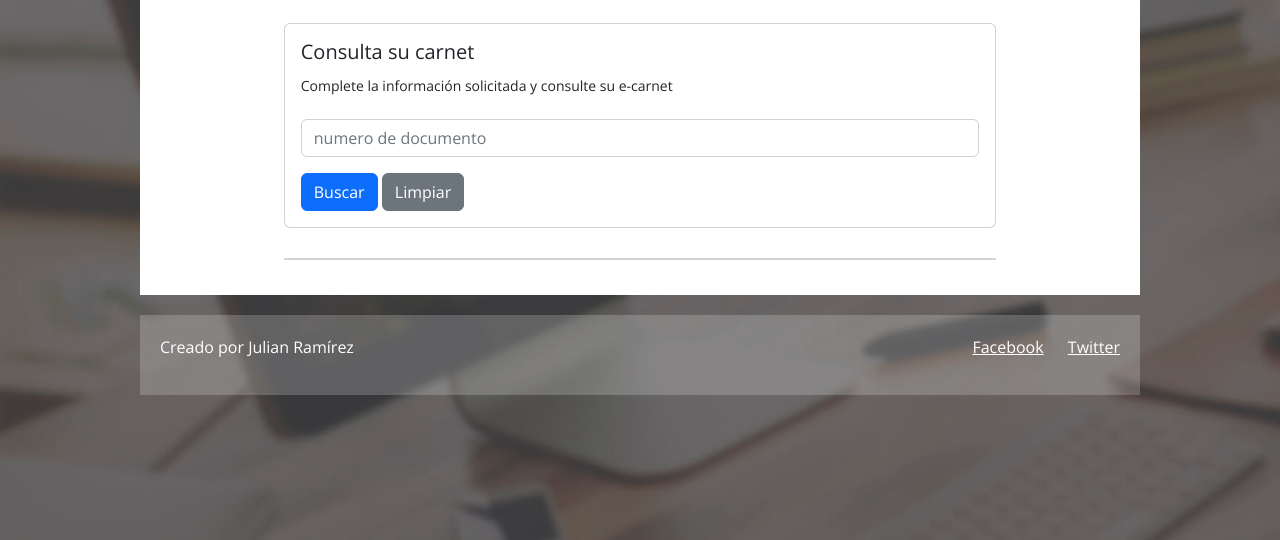
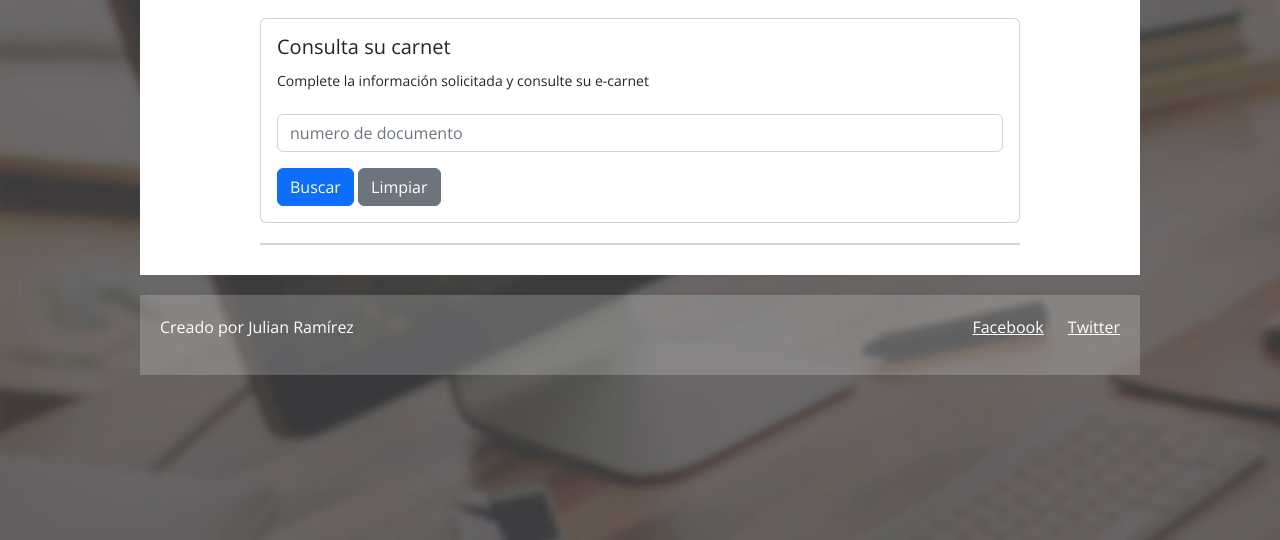
Before and after one commit to jualproy/e-carnet, a plain HTML site: page index.html in a window 1280 px wide. Shown: the part 260-800 px from the top of the page. Drawn offline with nearby package versions, Linux system fonts and the light colour scheme.

Commit message:
Update estilos.css

```diff
--- a/css/estilos.css
+++ b/css/estilos.css
@@ -63,8 +63,8 @@ header .menu a:hover {text-decoration: underline;}
 }
 
 .main article .card{
-	width: 75%;
-	margin: 10px auto;
+	width: 80%;
+	margin: 5px auto;
 }
 
 .main article .thumb {
```
